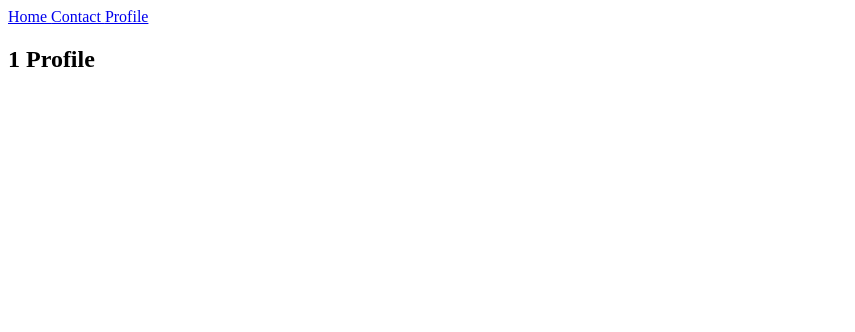
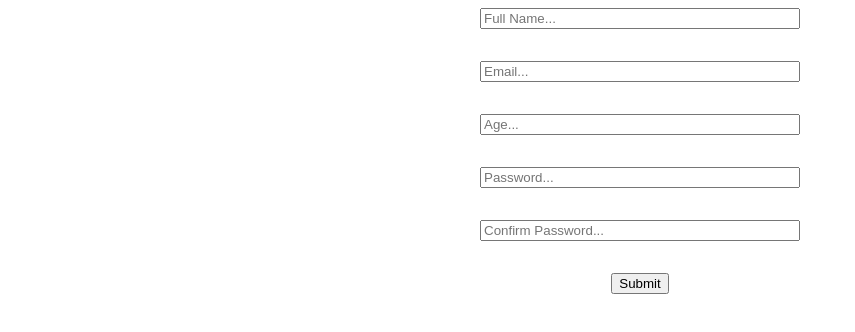
Before and after one commit to sthitaprajna-mishra/pedrotech_reactJS, a React (Create React App) app: page /profile/1 in a window 1280 px wide. Shown: the top 332 px of the page, without its empty margins (0-855 px from the left). Built offline with nearby package versions, Linux system fonts and the light colour scheme.

Commit message:
episode 11

```diff
--- a/package.json
+++ b/package.json
@@ -3,6 +3,7 @@
   "version": "0.1.0",
   "private": true,
   "dependencies": {
+    "@hookform/resolvers": "^2.9.10",
     "@tanstack/react-query": "^4.22.0",
     "@testing-library/jest-dom": "^5.16.5",
     "@testing-library/react": "^13.4.0",
@@ -10,10 +11,12 @@
     "axios": "^1.2.2",
     "react": "^18.2.0",
     "react-dom": "^18.2.0",
+    "react-hook-form": "^7.42.1",
     "react-router-dom": "^6.6.2",
     "react-scripts": "5.0.1",
     "uuid": "^9.0.0",
-    "web-vitals": "^2.1.4"
+    "web-vitals": "^2.1.4",
+    "yup": "^0.32.11"
   },
   "scripts": {
     "start": "react-scripts start",
--- a/src/App.js
+++ b/src/App.js
@@ -1,10 +1,10 @@
 import React from "react";
-import MainRouter from "./components/Router/MainRouter";
+import Form from "./components/Form";
 
 const App = () => {
   return (
     <div className="App">
-      <MainRouter />
+      <Form />
     </div>
   );
 };
--- /dev/null
+++ b/src/components/Form.js
@@ -0,0 +1,64 @@
+import React from "react";
+import styles from "./Form.module.css";
+import { useForm } from "react-hook-form";
+import * as yup from "yup";
+import { yupResolver } from "@hookform/resolvers/yup";
+
+const Form = () => {
+  const schema = yup.object().shape({
+    fullName: yup.string().required("Your full name is required"),
+    email: yup.string().email().required("Please provide valid email id"),
+    age: yup
+      .number()
+      .positive()
+      .integer()
+      .min(18)
+      .required("You must be 18 or above"),
+    password: yup
+      .string()
+      .min(4)
+      .max(20)
+      .required("Min length should be 8 and max length should be 20"),
+    confirmPassword: yup
+      .string()
+      .oneOf([yup.ref("password"), null], "Passwords don't match"),
+  });
+
+  const {
+    register,
+    handleSubmit,
+    formState: { errors },
+  } = useForm({
+    resolver: yupResolver(schema),
+  });
+
+  const onSubmit = (data) => {
+    console.log(data);
+    console.log("HELLO WORLD");
+  };
+  return (
+    <form onSubmit={handleSubmit(onSubmit)} className={styles.form}>
+      <input type="text" placeholder="Full Name..." {...register("fullName")} />
+      <p>{errors.fullName?.message}</p>
+      <input type="text" placeholder="Email..." {...register("email")} />
+      <p>{errors.email?.message}</p>
+      <input type="number" placeholder="Age..." {...register("age")} />
+      <p>{errors.age?.message}</p>
+      <input
+        type="password"
+        placeholder="Password..."
+        {...register("password")}
+      />
+      <p>{errors.password?.message}</p>
+      <input
+        type="password"
+        placeholder="Confirm Password..."
+        {...register("confirmPassword")}
+      />
+      <p>{errors.confirmPassword?.message}</p>
+      <input type="submit" />
+    </form>
+  );
+};
+
+export default Form;
--- /dev/null
+++ b/src/components/Form.module.css
@@ -0,0 +1,13 @@
+.form {
+  display: flex;
+  flex-direction: column;
+  width: 100%;
+  max-width: 20rem;
+  margin: auto;
+}
+
+.form input[type="submit"] {
+  /* margin-left: 3rem; */
+  /* display: block; */
+  margin: auto;
+}
```
Also changed, not shown: 1 other file (tests, documents, lock files or other folders).
